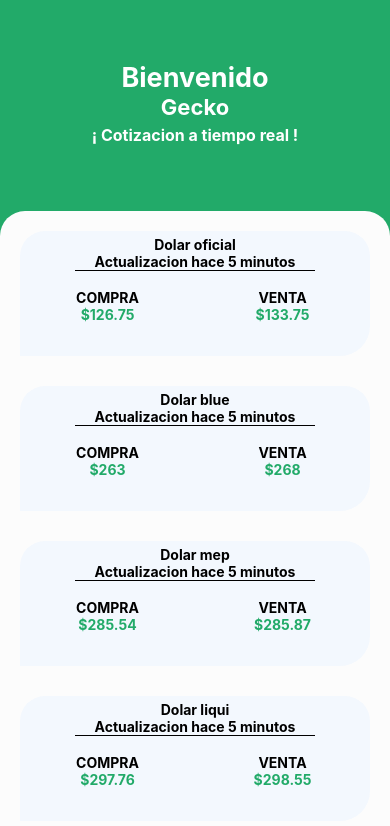
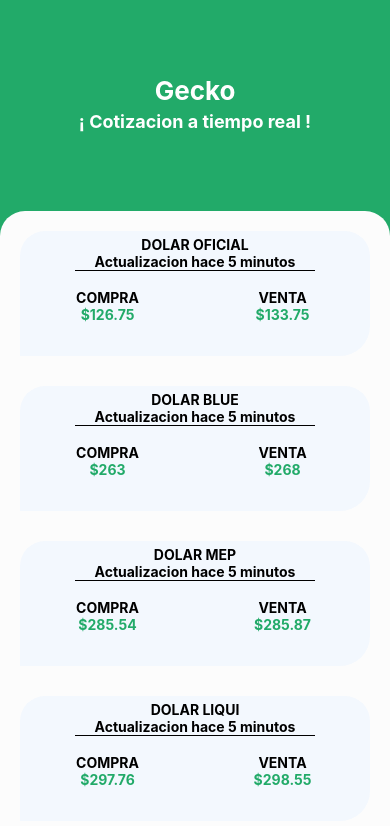
Before and after one commit to JonathanPG9/gecko-app, a React Native app: screen / in a window 390 px wide. Shown: the top 826 px of the page. Built offline with nearby package versions, Linux system fonts and the light colour scheme.

Commit message:
update files

```diff
--- a/screens/header/Header.jsx
+++ b/screens/header/Header.jsx
@@ -3,9 +3,6 @@
 export default function App() {
   return (
     <View style={styles.h}>
-      <Text style={styles.h_s}>
-        Bienvenido
-      </Text>
       <Text style={styles.h_s_g}>
         Gecko
       </Text>
@@ -22,21 +19,16 @@
     justifyContent:'center',
     alignItems:'center'
   },
-  h_s: {
-    color:'white',
-    fontWeight:'bold',
-    fontSize:27,
-  },
   h_s_g: {
     color:'white',
     fontWeight:'bold',
-    fontSize:22,
+    fontSize:26,
   },
   h_s_t: {
     color:'white',
     textAlign:'center',
     paddingVertical:5,
-    fontSize:16,
+    fontSize:18,
     fontWeight:'bold'
   },
 });
--- a/screens/home/Home.jsx
+++ b/screens/home/Home.jsx
@@ -1,11 +1,10 @@
 import { View } from 'react-native';
 import MiddleSection from './middleSection/Section';
-import Header from '../header/Header';
 
 export default function App() {
   return (
     <View style={{flex:0.75}}>
-      <MiddleSection></MiddleSection>
+      <MiddleSection/>
     </View>
   );
 }
--- a/screens/home/middleSection/Section.jsx
+++ b/screens/home/middleSection/Section.jsx
@@ -55,10 +55,10 @@
           <View style={styles.s_v}>
             <View style={styles.s_t}>
               <Text style={styles.s_t_t}>
-                Dolar {item.tipo}
+                DOLAR {item.tipo.toUpperCase()}
               </Text>
               <Text style={styles.s_t_t}>
-                Actualizacion hace {item.actualizacion} minutos
+                Actualizacion hace {item.actualizacion  + ` ${item.actualizacion > 60 ? 'hora' : 'minutos'}`}
               </Text>
             </View>
             <View style={styles.s_v_d}>
```
